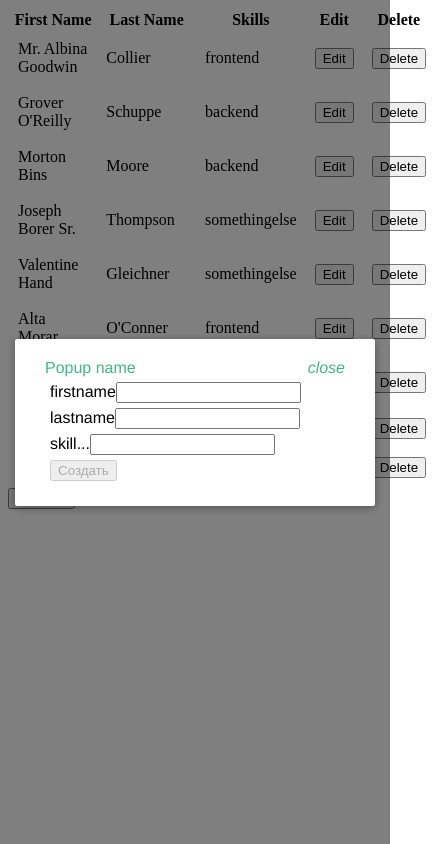
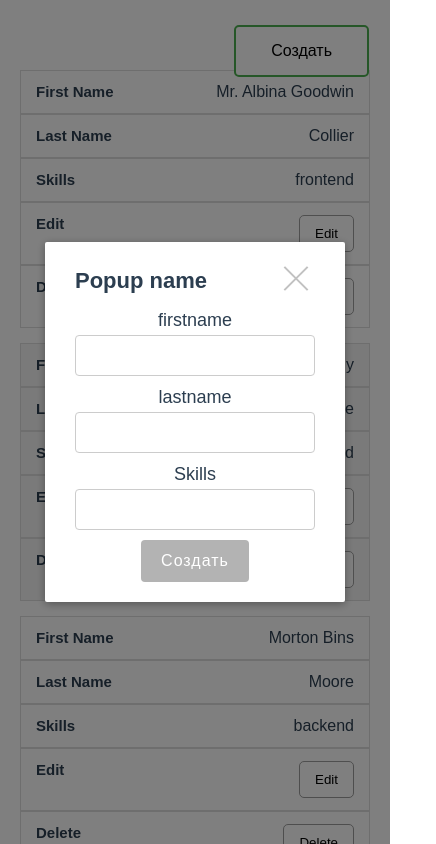
Before and after one commit to novkri/Test_task, a Vue app: page / in a window 390 px wide. Both pictures are taken after a click on the button "Создать". Shown: the top 844 px of the page, 436 px wide, since content can reach past the window. Built offline with nearby package versions, Linux system fonts and the light colour scheme; data requests are answered from the project's data file.

Commit message:
верстка

```diff
--- a/src/App.vue
+++ b/src/App.vue
@@ -16,12 +16,12 @@ export default {
 </script>
 
 <style>
-/* #app {
-  font-family: Avenir, Helvetica, Arial, sans-serif;
+#app {
+  font-family: Arial, "Helvetica Neue", Helvetica, sans-serif;
   -webkit-font-smoothing: antialiased;
   -moz-osx-font-smoothing: grayscale;
   text-align: center;
   color: #2c3e50;
-  margin-top: 60px;
-} */
+  margin-top: 50px;
+}
 </style>
--- a/src/components/List.vue
+++ b/src/components/List.vue
@@ -1,5 +1,5 @@
 <template>
-  <div class="container" id="app" v-cloak>
+  <div class="container" id="app" >
     <Popup
       v-if="isShowPopupVisible"
       @closePopup="closeAddPopup"
@@ -7,9 +7,10 @@
     >
 
     </Popup>
-  <!-- <h1>Заголовок</h1> -->
-  <table class="people__table">
-    <thead class="people__table-header">
+  <!-- <h1 class="header">Заголовок</h1> -->
+  <div class="wrapper">
+    <table class="table">
+      <thead>
         <tr>
           <th>First Name</th>
           <th>Last Name</th>
@@ -18,17 +19,19 @@
           <th>Delete</th>
         </tr>
       </thead>
-    <tbody class="people__table-body">
+      <tbody>
         <tr v-for="person in people" :key="person.id" >
-        <td>{{ person.fname}}</td>
-        <td>{{ person.lname}}</td>
-        <td>{{ person.skills}}</td>
-        <td><button @click="editPerson(person.id)" class="people__table-edit">Edit</button></td>
-        <td><button @click="removePerson(person.id)" class="people__table-delete">Delete</button></td>
+          <td data-title="First Name">{{ person.fname}}</td>
+          <td data-title="Last Name">{{ person.lname}}</td>
+          <td data-title="Skills">{{ person.skills}}</td>
+          <td data-title="Edit"><button @click="editPerson(person.id)" class="form__btn edit-btn">Edit</button></td>
+          <td data-title="Delete"><button @click="removePerson(person.id)" class="form__btn delete-btn">Delete</button></td>
         </tr>
       </tbody>
     </table>
     <button class="show__popup" @click="showPopupAdd">Создать</button>
+  </div> <!-- div.wrapper -->
+  <!-- <button class="show__popup" @click="showPopupAdd">Создsать</button> -->
 </div>
 </template>
 
@@ -94,8 +97,131 @@ export default {
 </script>
 
 <style>
-td {
-  padding: 8px;
+* {
+  box-sizing: border-box;
+  -webkit-box-sizing: border-box;
+  -moz-box-sizing: border-box;
+  -o-box-sizing: border-box;
 }
 
+body {
+  margin: 0;
+  padding: 20px;
+  font-family: Arial, "Helvetica Neue", Helvetica, sans-serif;
+}
+
+/* .wrapper {
+  background-color: blueviolet;
+} */
+
+.table {
+  width: 100%;
+  border-collapse: collapse;
+}
+
+.table td,
+.table th {
+  padding: 12px 15px;
+  border: 1px solid #ddd;
+  text-align: center;
+}
+
+.table th {
+  background-color: rgba(105, 105, 105, 0.562);
+  color: #fff;
+  font-size: 16px;
+}
+
+.table tbody tr:nth-child(even){
+  background-color: #f5f5f5;
+}
+
+@media screen and (max-width: 576px) {
+  .table thead {
+    display: none;
+  }
+
+  .table, .table tbody, .table tr, .table td {
+    display: block;
+    width: 100%;
+  }
+
+  .table tr {
+    margin-bottom: 15px;
+  }
+
+  .table td {
+    text-align: right;
+    padding-left: 50%;
+    position: relative;
+  }
+
+  .table td::before {
+    content: attr(data-title);
+    position: absolute;
+    left: 0;
+    width: 50%;
+    padding-left: 15px;
+    font-size: 15px;
+    font-weight: bold;
+    text-align: left;
+  }
+}
+
+
+.show__popup {
+  padding: 15px 35px;
+  text-align: center;
+  text-decoration: none;
+  display: inline-block;
+  font-size: 16px;
+
+  margin-top: 25px;
+
+  -webkit-transition-duration: 0.4s;
+  -moz-transition-duration: 0.4s;
+  -o-transition-duration: 0.4s;
+  transition-duration: 0.4s;
+
+  background-color: white;
+  color: black;
+  border: 2px solid #4CAF50;
+  border-radius: 5px;
+}
+
+.show__popup:hover, .show__popup:active {
+    background-color: #4CAF50;
+    color: white;
+}
+
+@media screen and (max-width: 576px) {
+  .header {
+    visibility: hidden;
+  }
+  .show__popup {
+    position: absolute;
+    top: 0;
+    right: 21px;
+  }
+}
+
+.form__btn {
+  padding: 10px 15px;
+
+  -webkit-transition-duration: 0.4s;
+  -moz-transition-duration: 0.4s;
+  -o-transition-duration: 0.4s;
+  transition-duration: 0.4s;
+
+  background-color: white;
+  color: black;
+  border: 1.5px solid #9e9e9e;
+  border-radius: 5px;
+}
+.edit-btn:hover, .edit-btn:active {
+  background-color: rgb(174, 181, 248);
+}
+.delete-btn:hover, .delete-btn:active  {
+  background-color: rgb(253, 131, 131);
+}
 </style>
--- a/src/components/Popup.vue
+++ b/src/components/Popup.vue
@@ -5,29 +5,37 @@
         <div class="popup__container">
           <div class="popup__header">
             <span>Popup name</span>
-            <span>
-              <i
-                class="material-icons"
-                @click="closePopup"
-              >close</i>
-            </span>
+            <span class="close" @click="closePopup"></span>
           </div>
           <div class="popup__content">
-              <form class="form-inline" @submit="createPerson">
-                <div class="form-group">
+              <form @submit="createPerson">
+                <div class="row">
+                  <div class="col-25">
                     <label for="firstname">firstname</label>
-                    <input type="text" class="form-control" id="firstname" v-model="person.fname">
+                  </div>
+                  <div class="col-75">
+                    <input type="text" id="firstname" v-model="person.fname">
+                  </div>
                 </div>
-                <div class="form-group">
+                <div class="row">
+                  <div class="col-25">
                     <label for="lastname">lastname</label>
-                    <input type="text" class="form-control" id="lastname" v-model="person.lname">
+                  </div>
+                  <div class="col-75">
+                    <input type="text" id="lastname" v-model="person.lname">
+                  </div>
                 </div>
-                <div class="form-group">
-                    <label for="skills">skill...</label>
-                    <input type="text" class="form-control" id="skills" v-model="person.skills">
+                <div class="row">
+                  <div class="col-25">
+                    <label for="skills">Skills</label>
+                  </div>
+                  <div class="col-75">
+                    <input type="text" id="skills" v-model="person.skills">
+                  </div>
                 </div>
-
-                <button class="btn btn-primary" type="submit" :disabled="!canCreate">Создать</button>
+                <div class="row">
+                  <button class="form-btn" type="submit" :disabled="!canCreate">Создать</button>
+                </div>
             </form>
 
             <slot></slot>
@@ -81,8 +89,6 @@ export default {
 </script>
 
 <style scoped>
-
-
 .popup {
   position: fixed;
   z-index: 9998;
@@ -93,7 +99,10 @@ export default {
   background-color: rgba(0, 0, 0, 0.5);
   display: table;
   transition: opacity 0.3s ease;
-
+  -webkit-transition: opacity 0.3s ease;
+  -moz-transition: opacity 0.3s ease;
+  -o-transition: opacity 0.3s ease;
+  /* letter-spacing: 1px; */
 }
 
 .popup__wrapper {
@@ -102,39 +111,136 @@ export default {
 }
 
 .popup__container {
-  width: 300px;
+  width: 400px;
   margin: 0px auto;
   padding: 20px 30px;
+  font-size: 20px;
   background-color: #fff;
   border-radius: 2px;
   box-shadow: 0 2px 8px rgba(0, 0, 0, 0.33);
+  -webkit-transition: all 0.3s ease;
+  -moz-transition: all 0.3s ease;
+  -o-transition: all 0.3s ease;
   transition: all 0.3s ease;
-  font-family: Helvetica, Arial, sans-serif;
+  /* font-family: Helvetica, Arial, sans-serif; */
+}
+
+@media screen and (max-width: 576px) {
+  .popup__container {
+    width: 300px;
+    font-size: 18px;
+  }
+
+  .popup__header {
+    font-size: 20px;
+  }
 }
 
 .popup__header {
   margin-top: 0;
-  color: #42b983;
+  font-size: 22px;
+  font-weight: bold;
   display: flex;
   justify-content: space-between;
   align-items: center;
 }
 
-.popup__container-body {
-  margin: 20px 0;
+input {
+  width: 100%;
+  padding: 12px;
+  border: 1px solid #ccc;
+  border-radius: 4px;
+  /* box-sizing: border-box; */
+  /* resize: vertical; */
 }
 
-.popup__header i {
-  cursor: pointer;
-  float: right;
+label {
+  padding: 12px 0;
+  display: inline-block;
 }
 
-form {
-  padding: 5px;
+.form-btn {
+  background-color: #4CAF50;
+  font-size: 16px;
+  color: white;
+  padding: 12px 20px;
+  border: none;
+  border-radius: 4px;
+  cursor: pointer;
+  margin-top: 10px;
+  letter-spacing: 1px;
 }
 
-input {
-  margin-bottom: 5px;
+.form-btn:disabled {
+  background-color: #b3b3b3;
+}
+
+.popup__content {
+  border-radius: 5px;
+}
+
+.col-25 {
+  float: left;
+  width: 30%;
+  margin-top: 6px;
+}
+
+.col-75 {
+  float: left;
+  width: 70%;
+  margin-top: 6px;
+}
+
+.row:after {
+  content: "";
+  display: table;
+  clear: both;
+}
+
+@media screen and (max-width: 576px) {
+  .col-25, .col-75, input {
+    width: 100%;
+    margin-top: 0;
+  }
+
+  label {
+    padding: 11px 0 4px;
+  }
+}
+
+.close {
+  position: relative;
+  width: 35px;
+  height: 37px;
+  opacity: 0.3;
+  cursor: pointer;
+}
+
+.close:hover {
+  opacity: 1;
+}
+
+.close:before, .close:after {
+  position: absolute;
+  left: 15px;
+  content: ' ';
+  height: 33px;
+  width: 2px;
+  background-color: #333;
+}
+
+.close:before {
+  transform: rotate(45deg);
+  -webkit-transform: rotate(45deg);
+  -moz-transform: rotate(45deg);
+  -o-transform: rotate(45deg);
+}
+
+.close:after {
+  transform: rotate(-45deg);
+  -webkit-transform: rotate(-45deg);
+  -moz-transform: rotate(-45deg);
+  -o-transform: rotate(-45deg);
 }
 
 </style>
```
Lines whose indentation alone changed are shown as unchanged.
